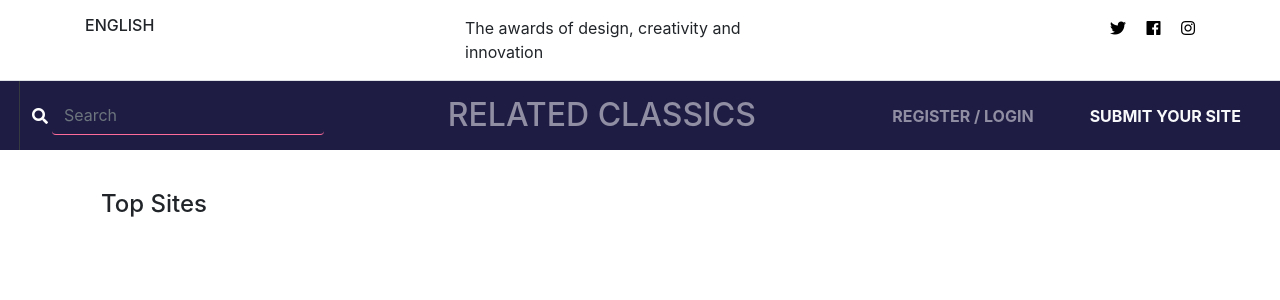
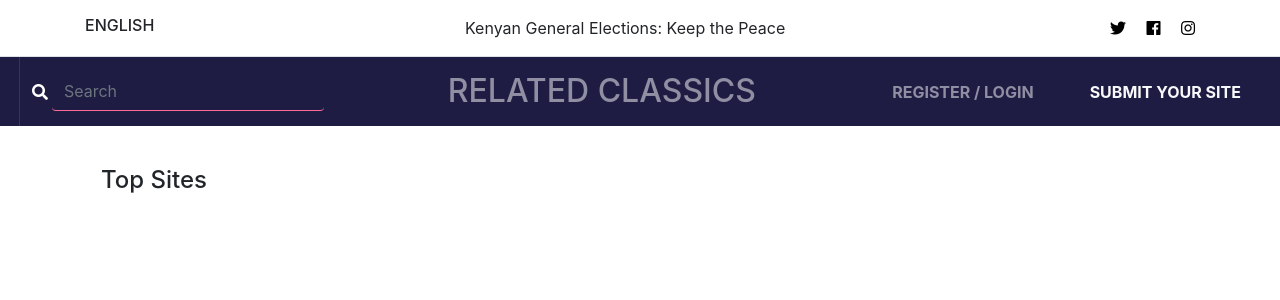
Before and after one commit to Davine-94/r-awwards, a Django app: page / in a window 1280 px wide. Shown: the top 300 px of the page. Run offline with Django 3.2, Linux system fonts and the light colour scheme; data that the repository does not hold is empty; some libraries are stand-ins or nearby versions.

Commit message:
Debugging the css linkage

```diff
--- a/projects/templates/projects/partials/navbar.html
+++ b/projects/templates/projects/partials/navbar.html
@@ -1,11 +1,11 @@
-<section id="top-bar" class="p-3">
+<section id="top-bar" class="p-3"  bg-dark text-white>
   <div class="container">
     <div class="row">
       <div class="col-md-4">
         <h6 class="mb-0 lan f-12 pb-0">ENGLISH</h6>
       </div>
-      <div class="col-md-4">
-        <p class="mb-0">The awards of design, creativity and innovation</p>
+      <div class="col-md-4 ">
+        <p class="mb-0">Kenyan General Elections: Keep the Peace</p>
       </div>
       <div class="col-md-4">
         <div class="social text-right">
```
